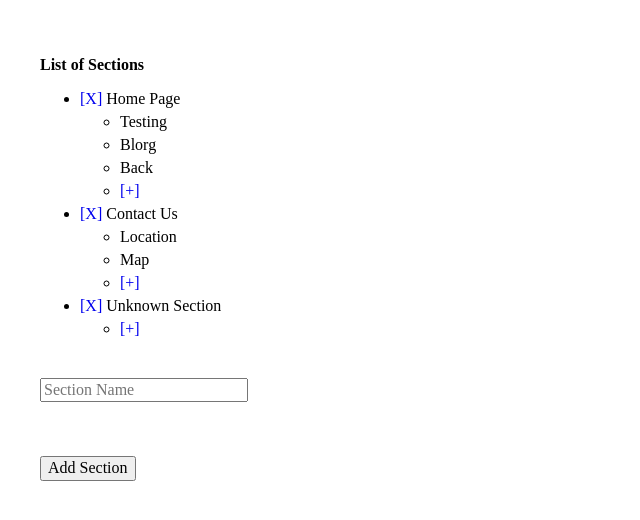
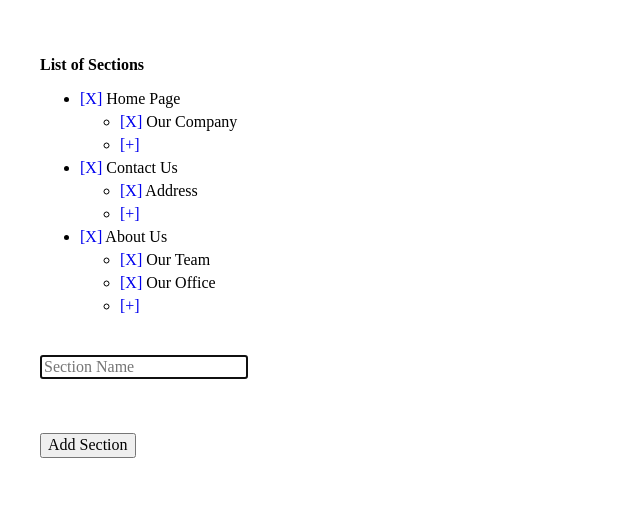
Before and after one commit to MarioDabrowski/listingapp, a PHP site: page / in a window 1280 px wide. Shown: the top 520 px of the page, without its empty margins (0-640 px from the left). Run offline with PHP 8.4, Linux system fonts and the light colour scheme; some libraries are stand-ins or nearby versions.

Commit message:
added default focus states to amke ti easier to navigate and add items

```diff
--- a/Gruntfile.js
+++ b/Gruntfile.js
@@ -10,7 +10,6 @@ module.exports = function(grunt) {
 		php: {
 			dev: {
 				options: {
-					hostname: '0.0.0.0',
 					open: true,
 					keepalive: true
 				}
--- a/assets/css/main.css
+++ b/assets/css/main.css
@@ -6,7 +6,7 @@ body {
 a{text-decoration: none;}
 
 .input-sub-section{display:none;}
-button[data-name="cancel"]{display:none;}
+[data-name="cancel"]{display:none;}
 
 input:disabled{border:0; font-weight: bold;}
 
--- a/assets/js/main.js
+++ b/assets/js/main.js
@@ -1,10 +1,14 @@
 var listing,
-	currentIndex;
+	currentIndex,
+	parentIndex;
 
 // Get everything after the dash
 function afterDash(str) {
 	return str.split('-')[1];
 }
+
+// Focus on input on page load
+$('.input-section').focus();
 
 // Update the listing.json file
 function udateJSON() {
@@ -16,7 +20,7 @@ function udateJSON() {
 		dataType: 'json',
 		type: 'POST',
 		success: function() {
-			$('.info').html('Data has been saved. <a href="#" onclick="location.reload(true); return false;">Refresh the page</a> to see the results.');
+			location.reload();
 		},
 		error: function() {
 			$('.info').html('Failed to save data !');
@@ -32,6 +36,7 @@ $.getJSON('assets/json/listing.json', function(data) {
 	$.each(data.sections, function(key, val) {
 
 		var addItem;
+		parentIndex = key;
 
 		addItem = '<li>';
 		addItem += '<a href="#" class="remove-item" data-name="section-' + key + '">[X]</a> ';
@@ -41,7 +46,7 @@ $.getJSON('assets/json/listing.json', function(data) {
 		if (listing.sections[key].subSections) {
 			$.each(listing.sections[key].subSections, function(key, val) {
 				addItem += '<li>';
-				//addItem += '<a href="#" class="remove-item" data-name="section-' + key + '">[X]</a> ';
+				addItem += '<a href="#" class="remove-item" data-name="section-' + key + '" data-parent="parent-' + parentIndex + '">[X]</a> ';
 				addItem += val.subSection;
 				addItem += '</li>';
 			});
@@ -60,34 +65,34 @@ $.getJSON('assets/json/listing.json', function(data) {
 $('ul').on('click', '.add-sub-section', function() {
 	currentIndex = afterDash($(this).attr('data-name'));
 	$('.input-section').val(listing.sections[currentIndex].section).prop('disabled', true);
-	$('.input-sub-section').show();
-	$('button[data-name="add"]').html('Add Sub Section');
-	$('button[data-name="cancel"]').show();
+	$('.input-sub-section').show().focus();
+	$('[data-name="add"]').html('Add Sub Section');
+	$('[data-name="cancel"]').show();
 
 });
 
 // Cancel Button
-$('button[data-name="cancel"]').on('click', function() {
+$('[data-name="cancel"]').on('click', function() {
 	$('.input-section').val('').prop('disabled', false);
 	$('.input-sub-section').hide();
-	$('button[data-name="add"]').html('Add Section');
+	$('[data-name="add"]').html('Add Section');
 	$(this).hide();
 });
 
 // Remove Items
 $('ul').on('click', '.remove-item', function() {
 	$this = $(this);
-	currentIndex = afterDash($(this).attr('data-name'));
+	currentIndex = afterDash($this.attr('data-name'));
 	if ($this.closest('.section-list')) {
 		listing.sections.splice(currentIndex, 1);
 	} else if ($this.closest('.sub-section-list')) {
-		listing.sections.splice(currentIndex, 1);
+		// listing.sections[parentIndex].subSections.splice(currentIndex, 1);
 	}
 	udateJSON();
 });
 
 // Add Item
-$('button[data-name="add"]').on('click', function() {
+$('[data-name="add"]').on('click', function() {
 
 	if ($('.input-section').is(':disabled')) {
 
--- a/assets/json/listing.json
+++ b/assets/json/listing.json
@@ -1 +1 @@
-{"sections":[{"section":"Home Page","subSections":[{"subSection":"Testing"},{"subSection":"Blorg"},{"subSection":"Back"}]},{"section":"Contact Us","subSections":[{"subSection":"Location"},{"subSection":"Map"}]},{"section":"Unknown Section"}]}
+{"sections":[{"section":"Home Page","subSections":[{"subSection":"Our Company"}]},{"section":"Contact Us","subSections":[{"subSection":"Address"}]},{"section":"About Us","subSections":[{"subSection":"Our Team"},{"subSection":"Our Office"}]}]}
--- a/index.html
+++ b/index.html
@@ -30,7 +30,7 @@
 		</p>
 		<ul class="section-list"></ul>
 	</div>
-
+	<form>
 	<input type="text" class="input-section" placeholder="Section Name" />
 	<br />
 	<br />
@@ -39,6 +39,7 @@
 	<br />
 	<button data-name="add">Add Section</button>
 	<button data-name="cancel">Cancel</button>
+	</form>
 	<br />
 	<br />
 	<div class="info"></div>
```
